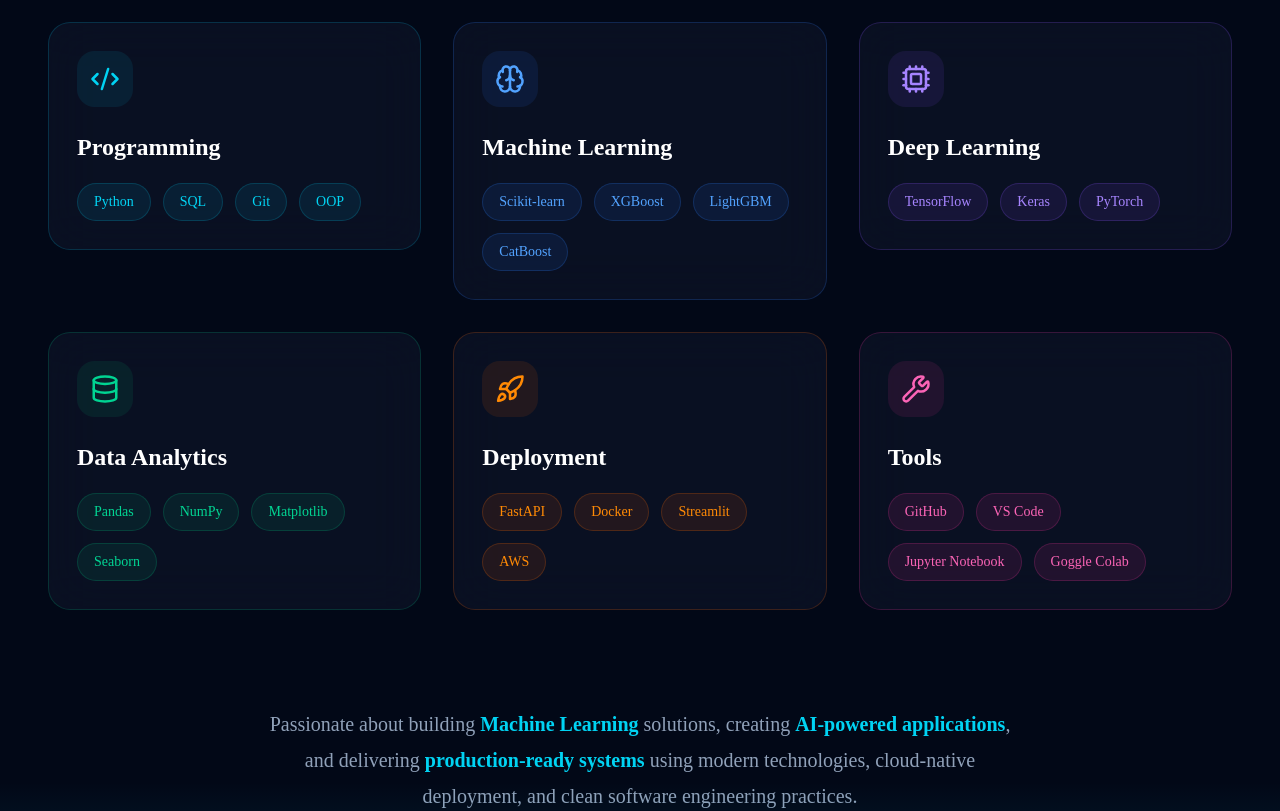
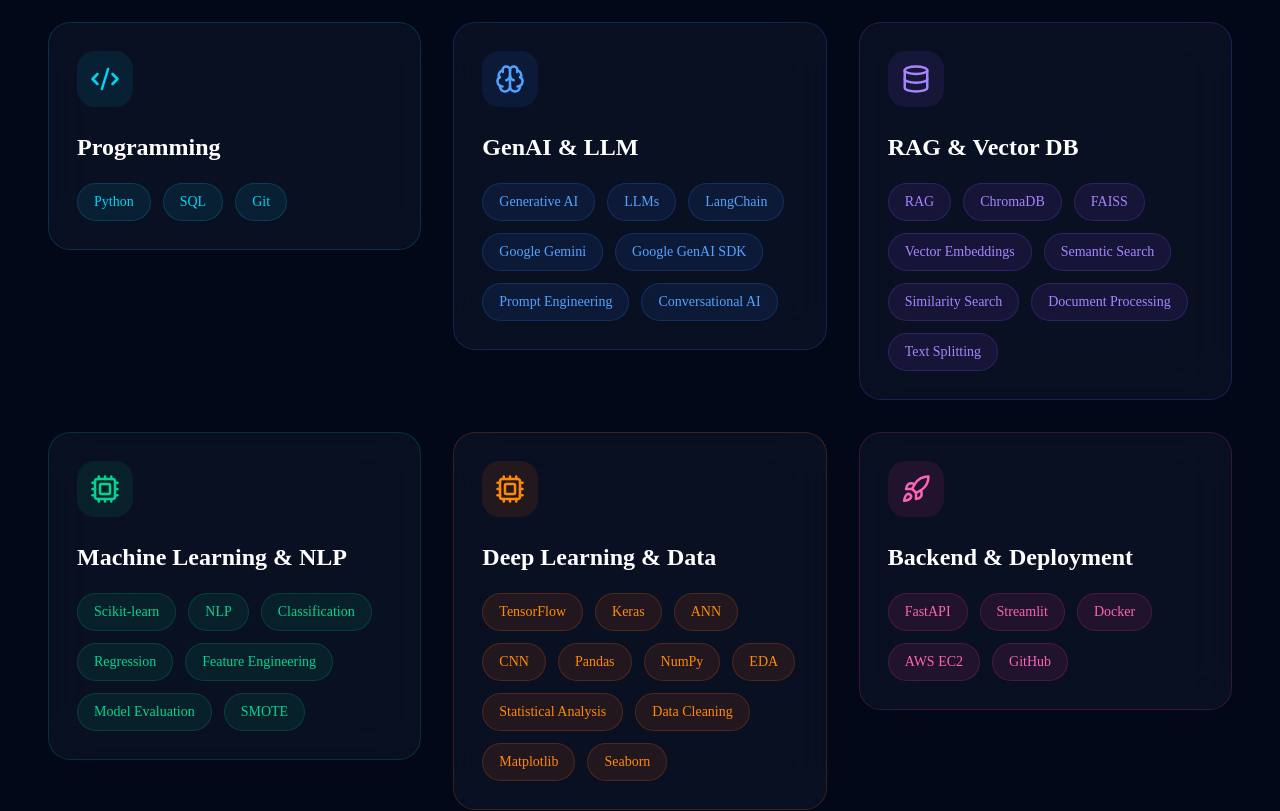
Before and after one commit to abhinaymeshram01/ml-portfolio, a Next.js app: page / in a window 1280 px wide. Shown: the part 2220-3031 px from the top of the page. Built offline with nearby package versions, Linux system fonts and the light colour scheme.

Commit message:
Update skills data and titles in skillsData.ts

```diff
--- a/components/skills/skillsData.ts
+++ b/components/skills/skillsData.ts
@@ -21,12 +21,11 @@
       "Python",
       "SQL",
       "Git",
-      "OOP",
     ],
   },
 
   {
-    title: "Machine Learning",
+    title: "GenAI & LLM",
     icon: Brain,
     color: {
       text: "text-blue-400",
@@ -35,16 +34,19 @@
       glow: "hover:shadow-blue-500/20",
     },
     skills: [
-      "Scikit-learn",
-      "XGBoost",
-      "LightGBM",
-      "CatBoost",
+      "Generative AI",
+      "LLMs",
+      "LangChain",
+      "Google Gemini",
+      "Google GenAI SDK",
+      "Prompt Engineering",
+      "Conversational AI",
     ],
   },
 
   {
-    title: "Deep Learning",
-    icon: Cpu,
+    title: "RAG & Vector DB",
+    icon: Database,
     color: {
       text: "text-violet-400",
       bg: "bg-violet-500/10",
@@ -52,15 +54,20 @@
       glow: "hover:shadow-violet-500/20",
     },
     skills: [
-      "TensorFlow",
-      "Keras",
-      "PyTorch",
+      "RAG",
+      "ChromaDB",
+      "FAISS",
+      "Vector Embeddings",
+      "Semantic Search",
+      "Similarity Search",
+      "Document Processing",
+      "Text Splitting",
     ],
   },
 
   {
-    title: "Data Analytics",
-    icon: Database,
+    title: "Machine Learning & NLP",
+    icon: Cpu,
     color: {
       text: "text-emerald-400",
       bg: "bg-emerald-500/10",
@@ -68,16 +75,19 @@
       glow: "hover:shadow-emerald-500/20",
     },
     skills: [
-      "Pandas",
-      "NumPy",
-      "Matplotlib",
-      "Seaborn",
+      "Scikit-learn",
+      "NLP",
+      "Classification",
+      "Regression",
+      "Feature Engineering",
+      "Model Evaluation",
+      "SMOTE",
     ],
   },
 
   {
-    title: "Deployment",
-    icon: Rocket,
+    title: "Deep Learning & Data",
+    icon: Cpu,
     color: {
       text: "text-orange-400",
       bg: "bg-orange-500/10",
@@ -85,16 +95,23 @@
       glow: "hover:shadow-orange-500/20",
     },
     skills: [
-      "FastAPI",
-      "Docker",
-      "Streamlit",
-      "AWS",
+      "TensorFlow",
+      "Keras",
+      "ANN",
+      "CNN",
+      "Pandas",
+      "NumPy",
+      "EDA",
+      "Statistical Analysis",
+      "Data Cleaning",
+      "Matplotlib",
+      "Seaborn",
     ],
   },
 
   {
-    title: "Tools",
-    icon: Wrench,
+    title: "Backend & Deployment",
+    icon: Rocket,
     color: {
       text: "text-pink-400",
       bg: "bg-pink-500/10",
@@ -102,10 +119,11 @@
       glow: "hover:shadow-pink-500/20",
     },
     skills: [
+      "FastAPI",
+      "Streamlit",
+      "Docker",
+      "AWS EC2",
       "GitHub",
-      "VS Code",
-      "Jupyter Notebook",
-      "Goggle Colab",
     ],
   },
 ];
```
